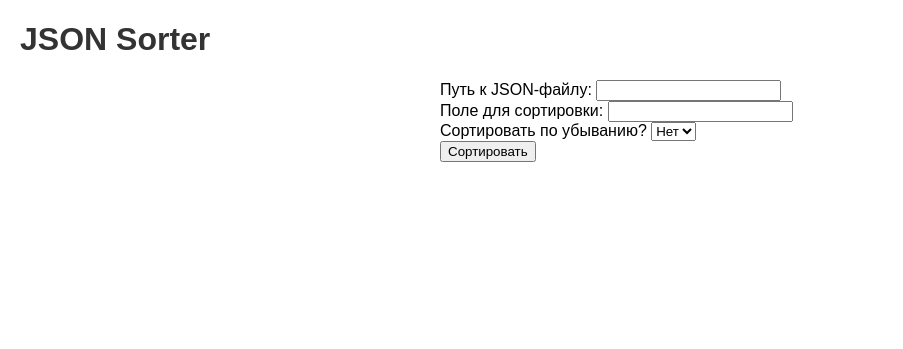
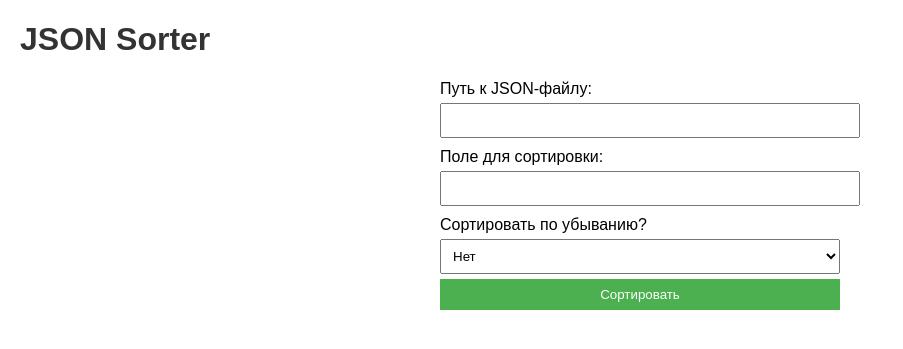
Before and after one commit to Andrey-Zobnin/ProjectOfJson, a Python web app: template templates/index.html in a window 1280 px wide. Shown: the top 349 px of the page, without its empty margins (0-903 px from the left). Run offline with Jinja, Linux system fonts and the light colour scheme; the template is opened without the code that fills it, so the values that code supplies are empty.

Commit message:
final style

```diff
--- a/static/style.css
+++ b/static/style.css
@@ -9,3 +9,21 @@ form {
     max-width: 400px;
     margin: 0 auto;
 }
+label {
+    display: block;
+    margin-top: 10px;
+}
+input, select, button {
+    width: 100%;
+    padding: 8px;
+    margin-top: 5px;
+}
+button {
+    background-color: #4CAF50;
+    color: white;
+    border: none;
+    cursor: pointer;
+}
+button:hover {
+    background-color: #45a049;
+}
```
